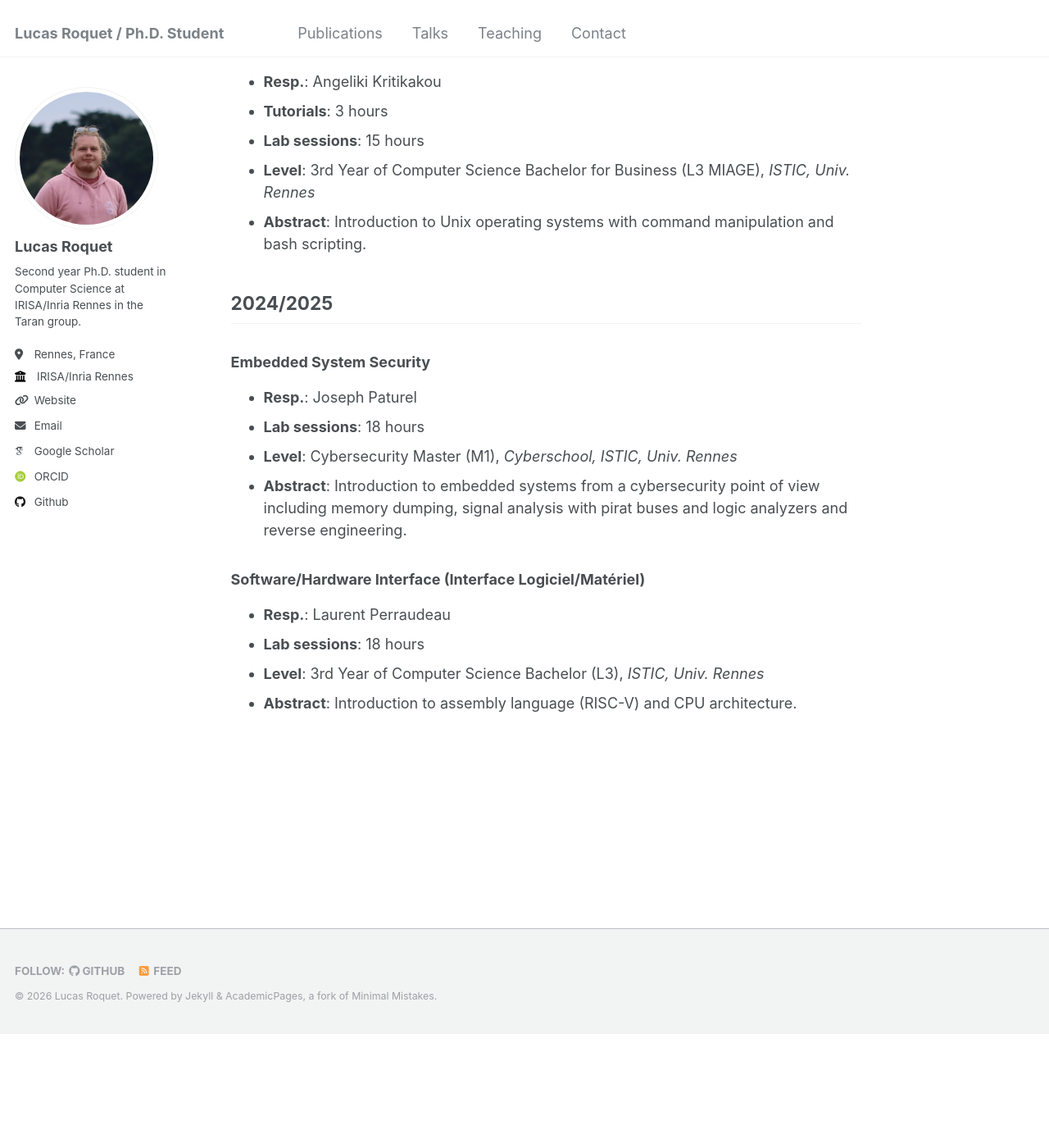
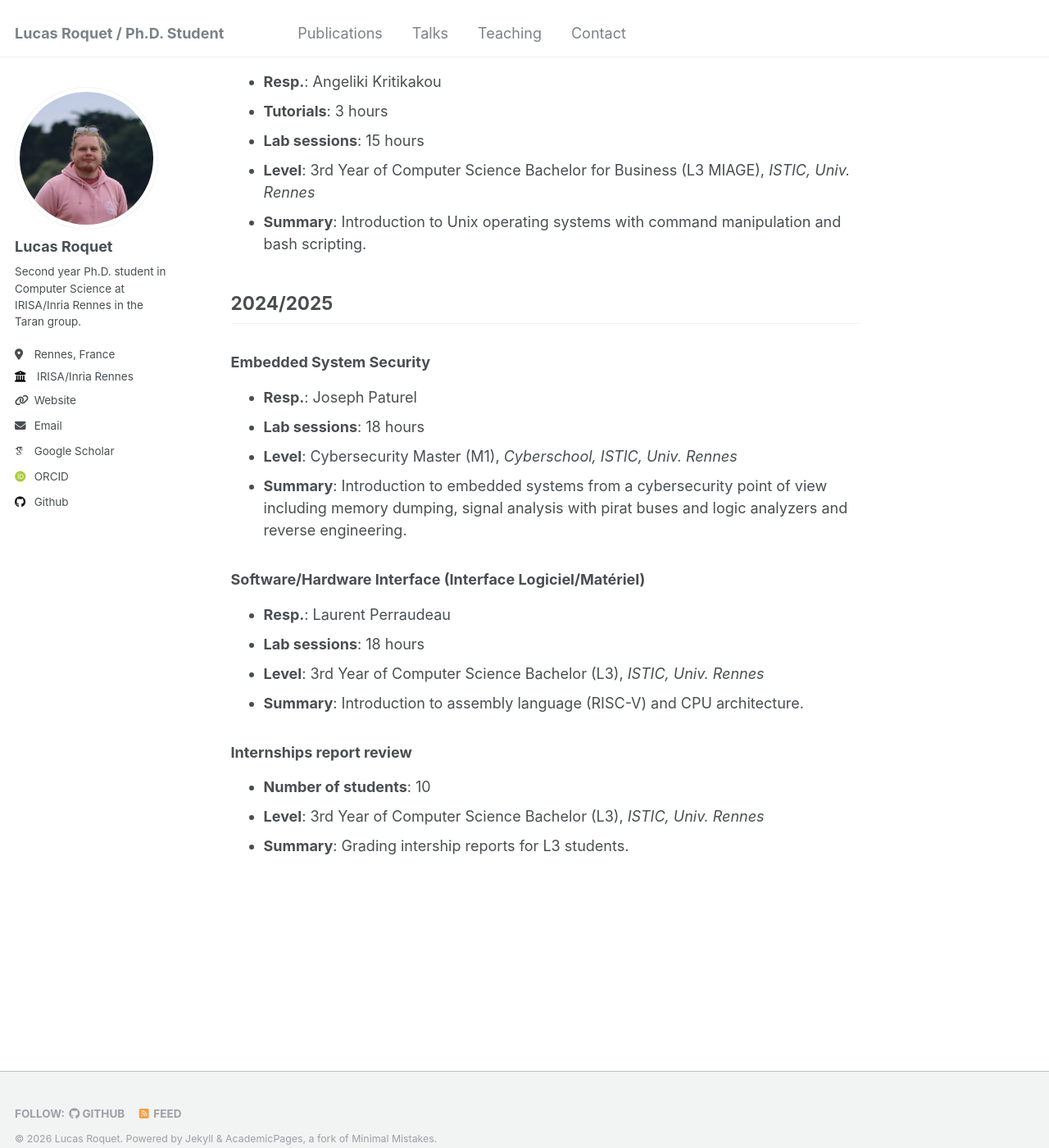
Before and after one commit to lucasrqt/lucasrqt.github.io, a Jekyll site: the page built from _pages/teaching.md, in a window 1280 px wide and 1400 px high, scrolled down 724 px. Shown: the whole window at 82% size. Built offline with Jekyll 4.4.1, drawn with Linux system fonts in a browser that asks for light colours; some web fonts are replaced; before the commit the page ends 1984 px from its top, so only the background shows below that; some of the changed text lies outside the part shown.

Commit message:
update teaching

```diff
--- a/_pages/teaching.md
+++ b/_pages/teaching.md
@@ -12,20 +12,20 @@ This page summarizes the courses I teach at the University of Rennes.
 - **Resp.**: Gwendal Patat
 - **Lab sessions**: 30 hours
 - **Level**: Cybersecurity Master (M1), *Cyberschool, ISTIC, Univ. Rennes*
-- **Abstract**: Introduction to embedded systems from a cybersecurity point of view including memory dumping, signal analysis with pirat buses and logic analyzers and reverse engineering.
+- **Summary**: Introduction to embedded systems from a cybersecurity point of view including memory dumping, signal analysis with pirat buses and logic analyzers and reverse engineering.
 
 ### Software/Hardware Interface (Interface Logiciel/Matériel)
 - **Resp.**: Laurent Perraudeau
 - **Lab sessions**: 15 hours
 - **Level**: 3rd Year of Computer Science Bachelor (L3), *ISTIC, Univ. Rennes*
-- **Abstract**: Introduction to assembly language (RISC-V) and CPU architecture.
+- **Summary**: Introduction to assembly language (RISC-V) and CPU architecture.
 
 ### Unix upgrade (Mise à niveau Unix)
 - **Resp.**: Angeliki Kritikakou
 - **Tutorials**: 3 hours
 - **Lab sessions**: 15 hours
 - **Level**: 3rd Year of Computer Science Bachelor for Business (L3 MIAGE), *ISTIC, Univ. Rennes*
-- **Abstract**: Introduction to Unix operating systems with command manipulation and bash scripting.
+- **Summary**: Introduction to Unix operating systems with command manipulation and bash scripting.
 
 ## 2024/2025
 
@@ -33,10 +33,15 @@ This page summarizes the courses I teach at the University of Rennes.
 - **Resp.**: Joseph Paturel
 - **Lab sessions**: 18 hours
 - **Level**: Cybersecurity Master (M1), *Cyberschool, ISTIC, Univ. Rennes*
-- **Abstract**: Introduction to embedded systems from a cybersecurity point of view including memory dumping, signal analysis with pirat buses and logic analyzers and reverse engineering.
+- **Summary**: Introduction to embedded systems from a cybersecurity point of view including memory dumping, signal analysis with pirat buses and logic analyzers and reverse engineering.
 
 ### Software/Hardware Interface (Interface Logiciel/Matériel)
 - **Resp.**: Laurent Perraudeau
 - **Lab sessions**: 18 hours
 - **Level**: 3rd Year of Computer Science Bachelor (L3), *ISTIC, Univ. Rennes*
-- **Abstract**: Introduction to assembly language (RISC-V) and CPU architecture.
+- **Summary**: Introduction to assembly language (RISC-V) and CPU architecture.
+
+### Internships report review
+- **Number of students**: 10
+- **Level**: 3rd Year of Computer Science Bachelor (L3), *ISTIC, Univ. Rennes*
+- **Summary**: Grading intership reports for L3 students.
```
